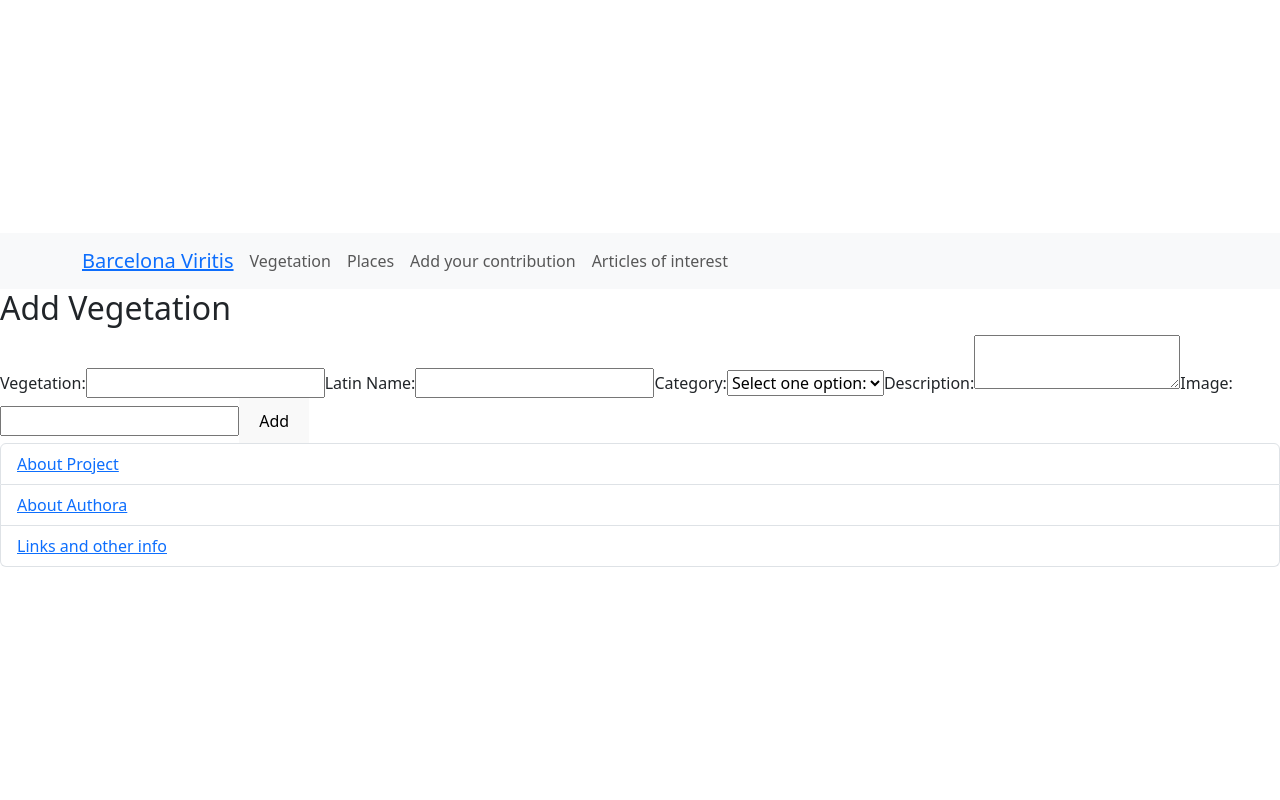
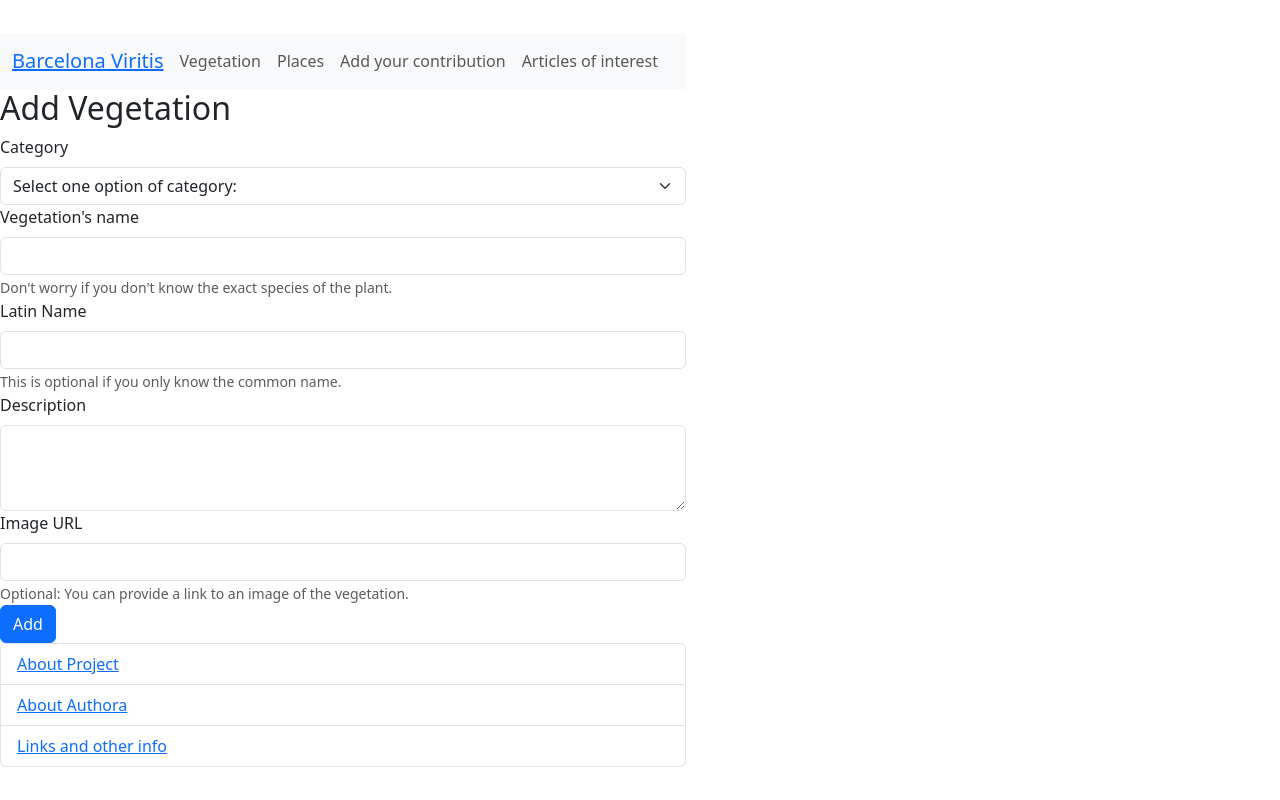
Before and after one commit to AmaliaBM/barcelona_viridis_app, a React (Vite) app: page /add-vegetation in a window 1280 px wide. Built offline with nearby package versions, Linux system fonts and the light colour scheme.

Commit message:
Mejora de diseño en el FORMADDVEGETATION incluyendo funcionalidad con elemento de bootstrap react

```diff
--- a/src/pages/AddFormVegetationPage/FormAddVegetation.jsx
+++ b/src/pages/AddFormVegetationPage/FormAddVegetation.jsx
@@ -2,12 +2,14 @@ import { useState } from "react";
 import { useNavigate } from "react-router-dom";
 import "./FormAddVegetation.css";
 
+import { Form, Button } from 'react-bootstrap';
+
 function FormAddVegetation({ setVegetationList }) {
-  const [name, setName] = useState("");
-  const [latinName, setLatinName] = useState("");
-  const [category, setCategory] = useState("");
-  const [description, setDescription] = useState("");
-  const [image, setImage] = useState("");
+  const [name, setName] = useState('');
+  const [latinName, setLatinName] = useState('');
+  const [description, setDescription] = useState('');
+  const [image, setImage] = useState('');
+  const [category, setCategory] = useState('');
 
   const navigate = useNavigate();
 
@@ -29,65 +31,84 @@ function FormAddVegetation({ setVegetationList }) {
 
   return (
     <div id="addvegetation">
-      <form onSubmit={handleAddVegetation}>
+      <Form onSubmit={handleAddVegetation}>
         <h2>Add Vegetation</h2>
 
-        <label htmlFor="name">Vegetation:</label>
-        <input
-          type="text"
-          name="name"
-          id="name"
-          onChange={(e) => setName(e.target.value)}
-          value={name}
-          required
-        />
+        <Form.Group controlId="category">
+          <Form.Label>Category</Form.Label>
+          <Form.Select
+            aria-label="Select category"
+            value={category}
+            onChange={(e) => setCategory(e.target.value)}
+            required
+          >
+            <option value="">Select one option of category:</option>
+            <option value="greenarea">Green Area</option>
+            <option value="tree">Tree</option>
+            <option value="bush">Bush</option>
+            <option value="flower">Flower</option>
+          </Form.Select>
+        </Form.Group>
 
-        <label htmlFor="latinName">Latin Name:</label>
-        <input
-          type="text"
-          name="latinName"
-          id="latinName"
-          onChange={(e) => setLatinName(e.target.value)}
-          value={latinName}
-          required
-        />
+        <Form.Group controlId="name">
+          <Form.Label>Vegetation's name</Form.Label>
+          <Form.Control
+            type="text"
+            name="name"
+            value={name}
+            onChange={(e) => setName(e.target.value)}
+            required
+            aria-describedby="nameHelp"
+          />
+          <Form.Text id="nameHelp" muted>
+            Don't worry if you don't know the exact species of the plant.
+          </Form.Text>
+        </Form.Group>
 
-        <label htmlFor="category">Category:</label>
-        <select
-          name="category"
-          id="category"
-          onChange={(e) => setCategory(e.target.value)}
-          value={category}
-          required
-        >
-          <option value="">Select one option:</option>
-          <option value="green area">Green Area</option>
-          <option value="tree">Tree</option>
-          <option value="bush">Bush</option>
-          <option value="plant">Plant</option>
-          <option value="flower">Flower</option>
-        </select>
+        <Form.Group controlId="latinname">
+          <Form.Label>Latin Name</Form.Label>
+          <Form.Control
+            type="text"
+            name="latinName"
+            value={latinName}
+            onChange={(e) => setLatinName(e.target.value)}
+            aria-describedby="latinHelp"
+          />
+          <Form.Text id="latinHelp" muted>
+            This is optional if you only know the common name.
+          </Form.Text>
+        </Form.Group>
 
-        <label htmlFor="description">Description:</label>
-        <textarea
-          name="description"
-          id="description"
-          onChange={(e) => setDescription(e.target.value)}
-          value={description}
-          required
-        />
+        <Form.Group controlId="description">
+          <Form.Label>Description</Form.Label>
+          <Form.Control
+            as="textarea"
+            rows={3}
+            name="description"
+            value={description}
+            onChange={(e) => setDescription(e.target.value)}
+            required
+          />
+        </Form.Group>
 
-        <label htmlFor="image">Image:</label>
-        <input
-          type="url"
-          name="image"
-          id="image"
-          onChange={(e) => setImage(e.target.value)}
-          value={image}
-        />
+        <Form.Group controlId="image">
+          <Form.Label>Image URL</Form.Label>
+          <Form.Control
+            type="url"
+            name="image"
+            value={image}
+            onChange={(e) => setImage(e.target.value)}
+            required
+          />
+          <Form.Text muted>
+            Optional: You can provide a link to an image of the vegetation.
+          </Form.Text>
+        </Form.Group>
 
-        <button type="submit">Add</button>
-      </form>
+        <Button variant="primary" type="submit">
+          Add
+        </Button>
+      </Form>
     </div>
   );
 }
```
